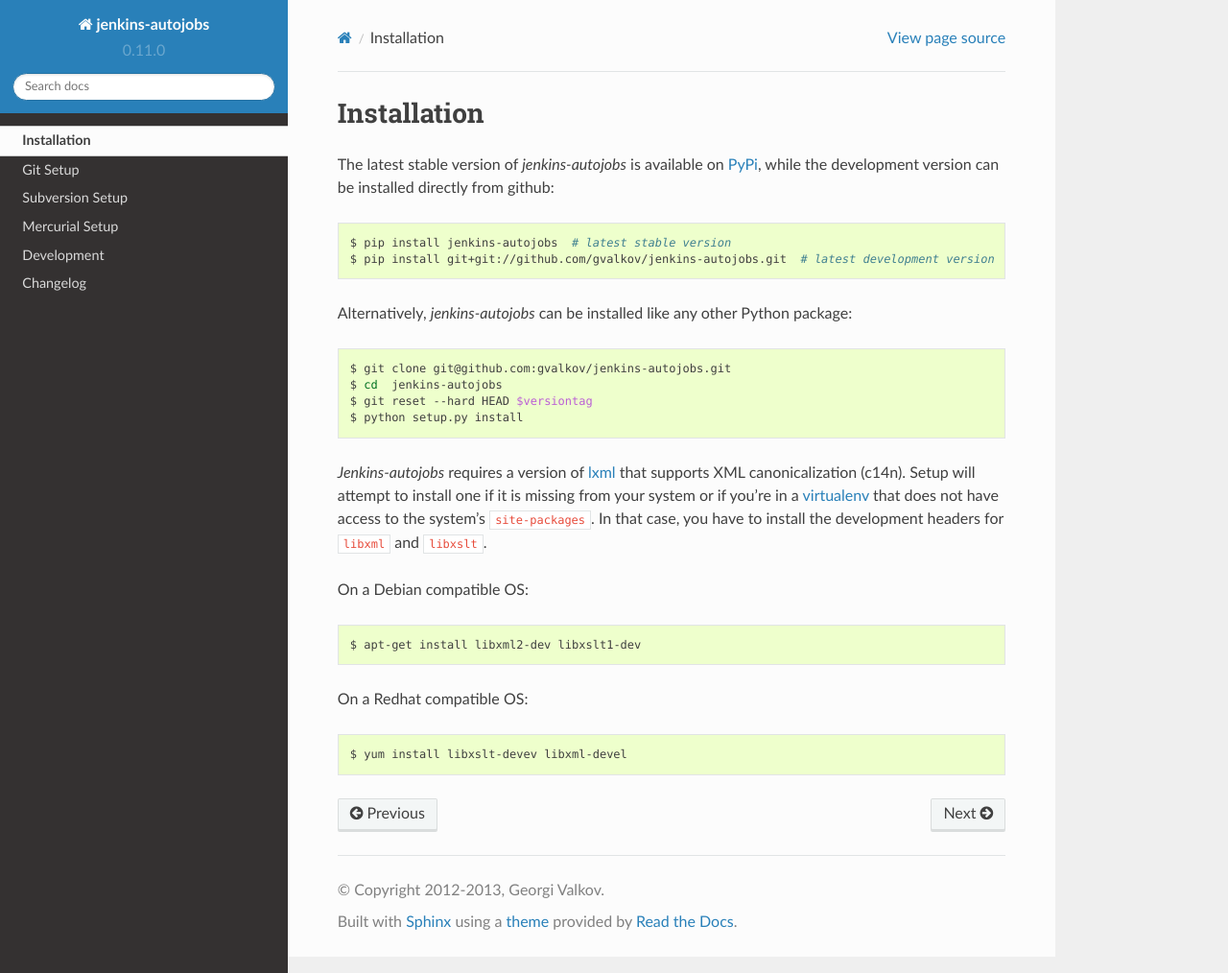
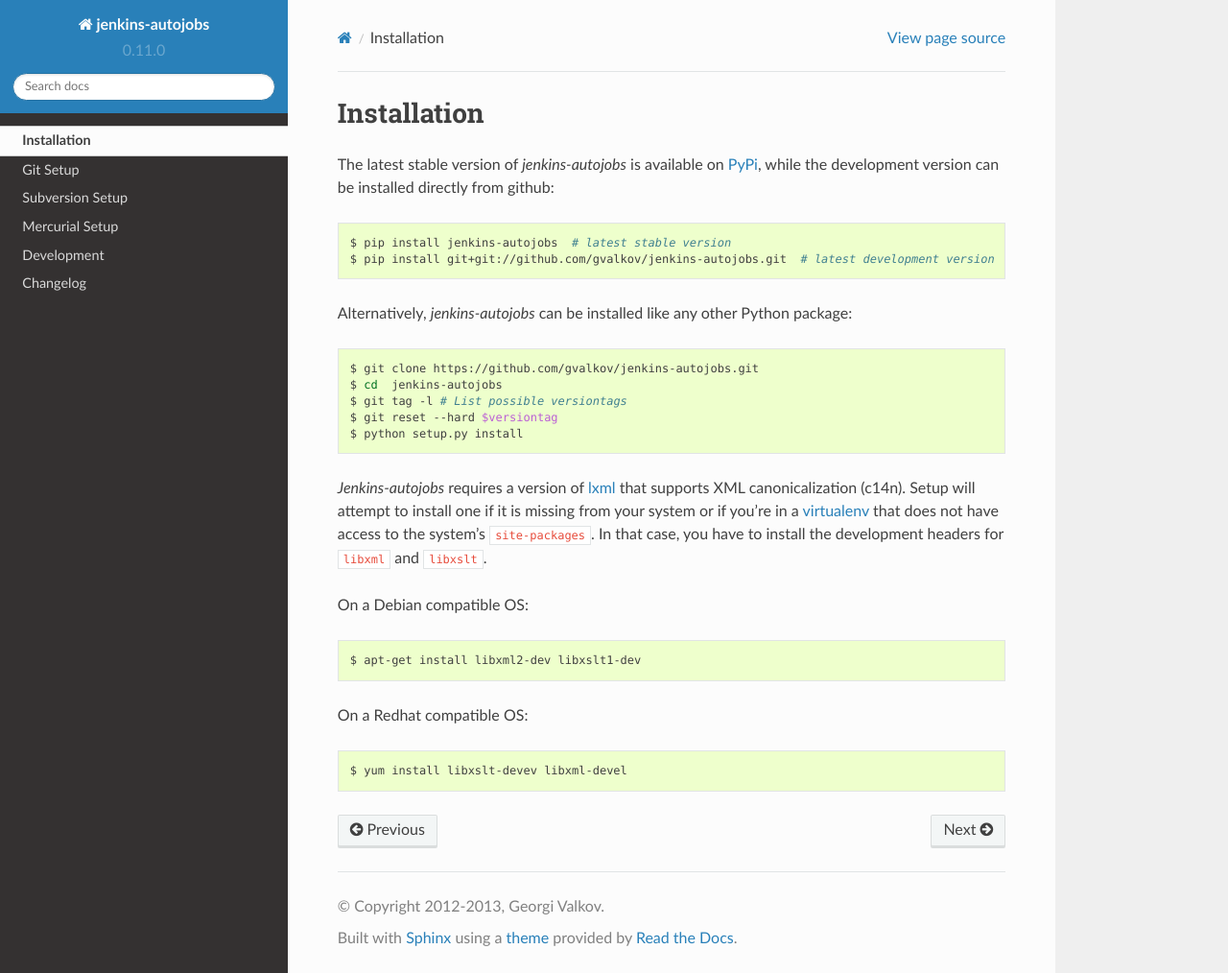
Before and after one commit to gvalkov/jenkins-autojobs, a Sphinx documentation site: the page built from doc/install.rst, in a window 1280 px wide and 1014 px high. Shown: the whole window at 96% size. Built offline with Sphinx 7.4.7 and the Read the Docs theme 2.0.0, drawn with Linux system fonts in a browser that asks for light colours.

Commit message:
Update install.rst
 - Changed git url to https scheme, which is more compatible if you install autojobs on a server with unconfigured git account.
 - Give User a hint which values could be used for $versiontag

```diff
--- a/doc/install.rst
+++ b/doc/install.rst
@@ -14,9 +14,10 @@
 
 .. code-block:: bash
 
-    $ git clone git@github.com:gvalkov/jenkins-autojobs.git
+    $ git clone https://github.com/gvalkov/jenkins-autojobs.git
     $ cd  jenkins-autojobs
-    $ git reset --hard HEAD $versiontag
+    $ git tag -l # List possible versiontags
+    $ git reset --hard $versiontag
     $ python setup.py install
 
 *Jenkins-autojobs* requires a version of lxml_ that supports XML
```
